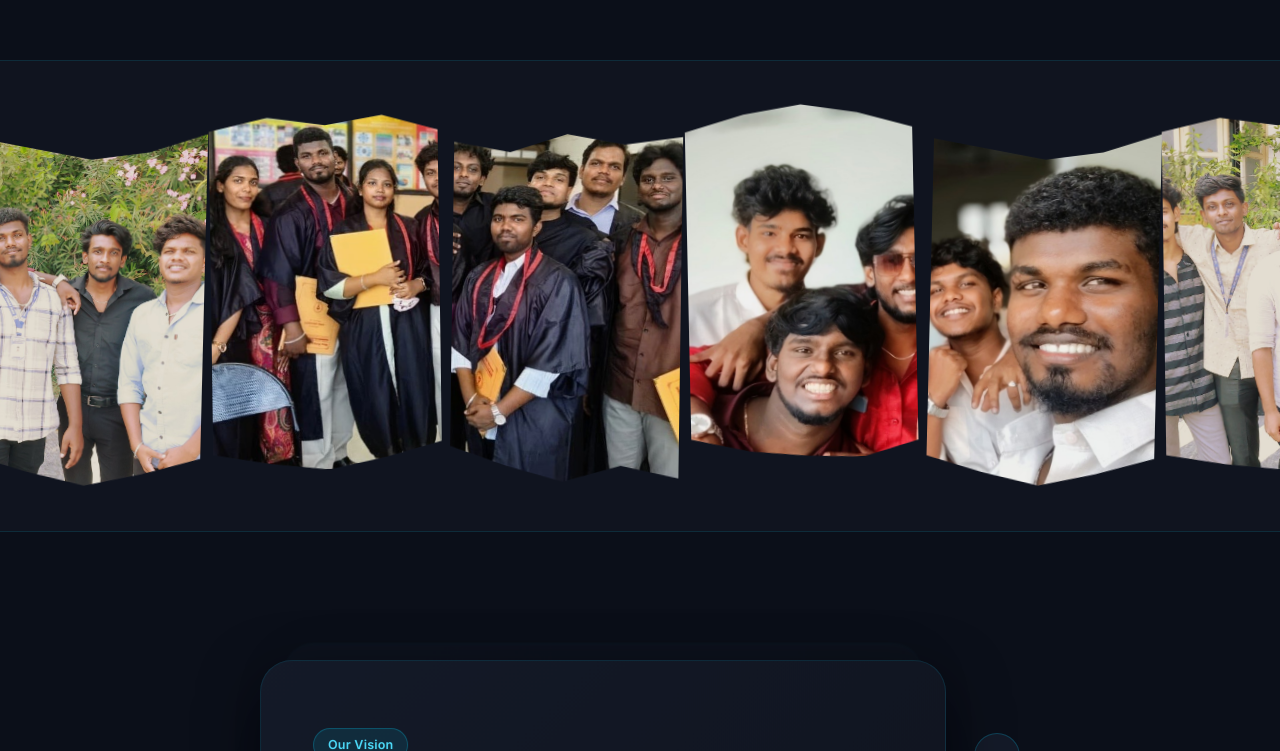
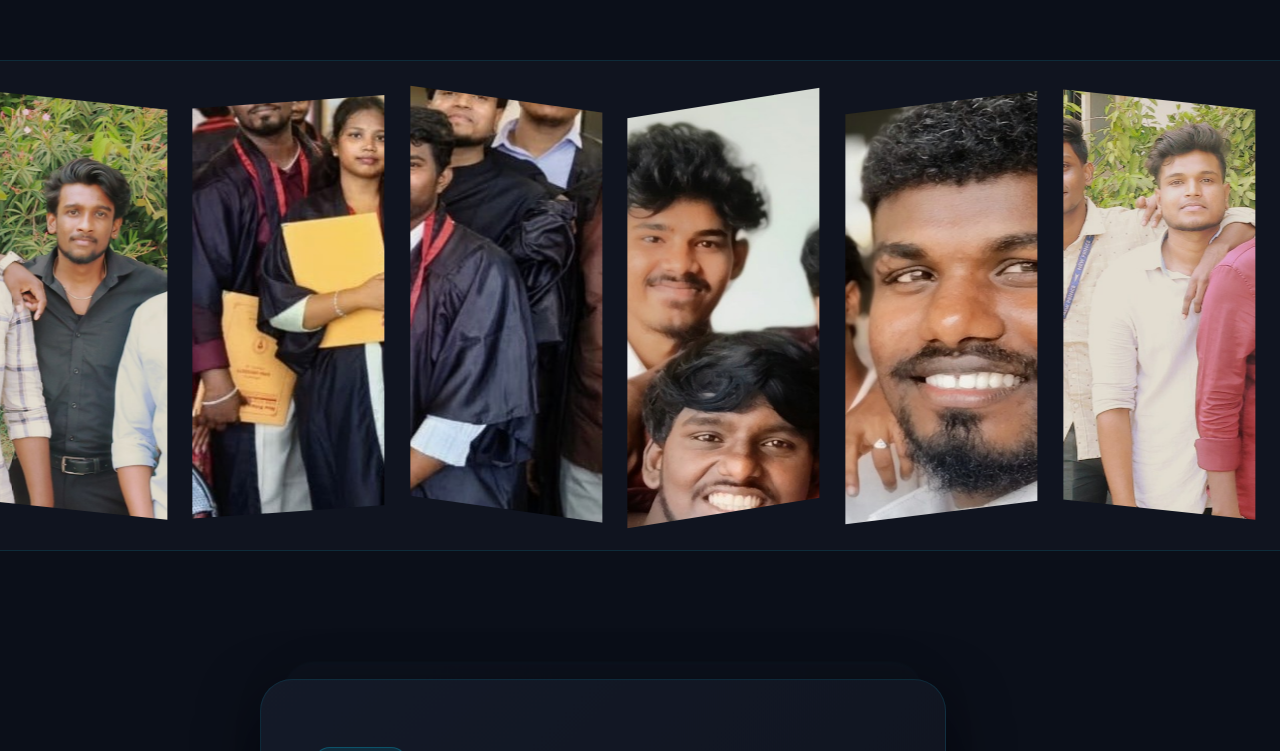
Before and after one commit to LEVRO-HUB/Levrotec_web_V2, a React (Vite) app: page /about in a window 1280 px wide. Shown: the part 598-1349 px from the top of the page. Built offline with nearby package versions, Linux system fonts and the light colour scheme.

Commit message:
Rebuild About gallery as edge-to-edge skewed fan cards to match ICCS reference design

```diff
--- a/src/pages/About.css
+++ b/src/pages/About.css
@@ -1,10 +1,10 @@
-/* ---------------- Auto-scrolling curved photo wall ---------------- */
+/* ---------------- Auto-scrolling fanned photo wall ---------------- */
 .gallery-band {
   position: relative;
   width: 100vw;
   margin-left: calc(-50vw + 50%);
   overflow: hidden;
-  padding-block: 56px;
+  padding-block: 40px;
   background: var(--bg-elevated);
   border-block: 1px solid var(--border-subtle);
 }
@@ -12,7 +12,7 @@
 .gallery-track {
   display: flex;
   align-items: center;
-  gap: 8px;
+  gap: 0;
   width: max-content;
   animation: gallery-scroll 34s linear infinite;
   will-change: transform;
@@ -30,50 +30,44 @@
 .gallery-panel {
   position: relative;
   flex-shrink: 0;
-  width: clamp(190px, 18vw, 260px);
-  height: clamp(280px, 28vw, 380px);
+  width: clamp(190px, 17vw, 262px);
+  height: clamp(340px, 32vw, 460px);
   overflow: hidden;
-  box-shadow: var(--shadow-lg);
-  transition: transform 0.45s var(--ease-out-expo, ease);
+  transform: skewY(var(--panel-skew, 0deg));
+  z-index: 1;
 }
 
-/* Smooth curved / bowed panel edges, alternating direction to create
-   a flowing wave across the strip, with a gentle 3D tilt per panel */
-.gallery-panel:nth-child(4n + 1) {
-  clip-path: polygon(0% 9%, 25% 4%, 50% 1%, 75% 3%, 100% 7%, 100% 96%, 75% 100%, 50% 99%, 25% 97%, 0% 93%);
-  transform: translateY(-16px) perspective(900px) rotateY(9deg) rotateZ(-1.2deg);
-}
-.gallery-panel:nth-child(4n + 2) {
-  clip-path: polygon(0% 2%, 25% 5%, 50% 8%, 75% 6%, 100% 1%, 100% 90%, 75% 95%, 50% 99%, 25% 96%, 0% 92%);
-  transform: translateY(14px) perspective(900px) rotateY(-8deg) rotateZ(1.4deg);
-}
-.gallery-panel:nth-child(4n + 3) {
-  clip-path: polygon(0% 6%, 25% 2%, 50% 4%, 75% 1%, 100% 5%, 100% 93%, 75% 97%, 50% 100%, 25% 98%, 0% 95%);
-  transform: translateY(-6px) perspective(900px) rotateY(6deg) rotateZ(-0.8deg);
-}
-.gallery-panel:nth-child(4n + 4) {
-  clip-path: polygon(0% 4%, 25% 7%, 50% 2%, 75% 5%, 100% 3%, 100% 97%, 75% 94%, 50% 99%, 25% 95%, 0% 90%);
-  transform: translateY(10px) perspective(900px) rotateY(-6deg) rotateZ(0.8deg);
-}
-
-.gallery-band:hover .gallery-panel {
-  transform: translateY(0) perspective(900px) rotateY(0deg) rotateZ(0deg);
-}
+/* Each panel skews the opposite way from a straight rectangle so the
+   shared edges between panels line up into one continuous zig-zag —
+   the "fanned card" look, with the skew value varying per panel so
+   the wave feels organic rather than mechanically alternating. */
+.gallery-panel:nth-child(5n + 1) { --panel-skew: -7deg; }
+.gallery-panel:nth-child(5n + 2) { --panel-skew: 6deg; }
+.gallery-panel:nth-child(5n + 3) { --panel-skew: -4deg; }
+.gallery-panel:nth-child(5n + 4) { --panel-skew: 8deg; }
+.gallery-panel:nth-child(5n + 5) { --panel-skew: -9deg; }
 
 .gallery-panel img {
-  width: 100%;
-  height: 100%;
+  position: absolute;
+  top: -22%;
+  left: -12%;
+  width: 124%;
+  height: 148%;
   object-fit: cover;
+  transform: skewY(calc(var(--panel-skew, 0deg) * -1));
 }
 
 .gallery-placeholder {
-  width: 100%;
-  height: 100%;
+  position: absolute;
+  inset: -25% -15%;
+  width: 130%;
+  height: 150%;
   display: grid;
   place-items: center;
   background: linear-gradient(160deg, var(--bg-surface-2) 0%, var(--bg-elevated) 100%);
   color: var(--text-muted);
   font-size: 2rem;
+  transform: skewY(calc(var(--panel-skew, 0deg) * -1));
 }
 
 @media (prefers-reduced-motion: reduce) {
```
